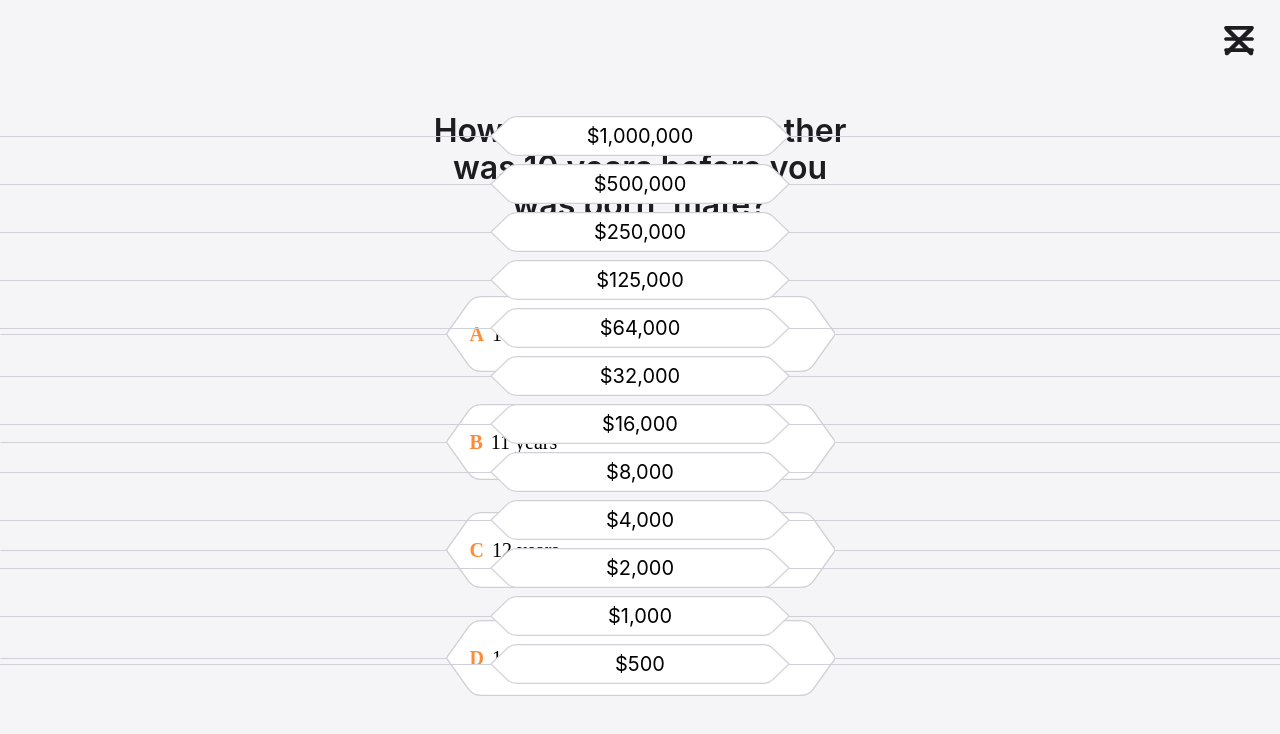
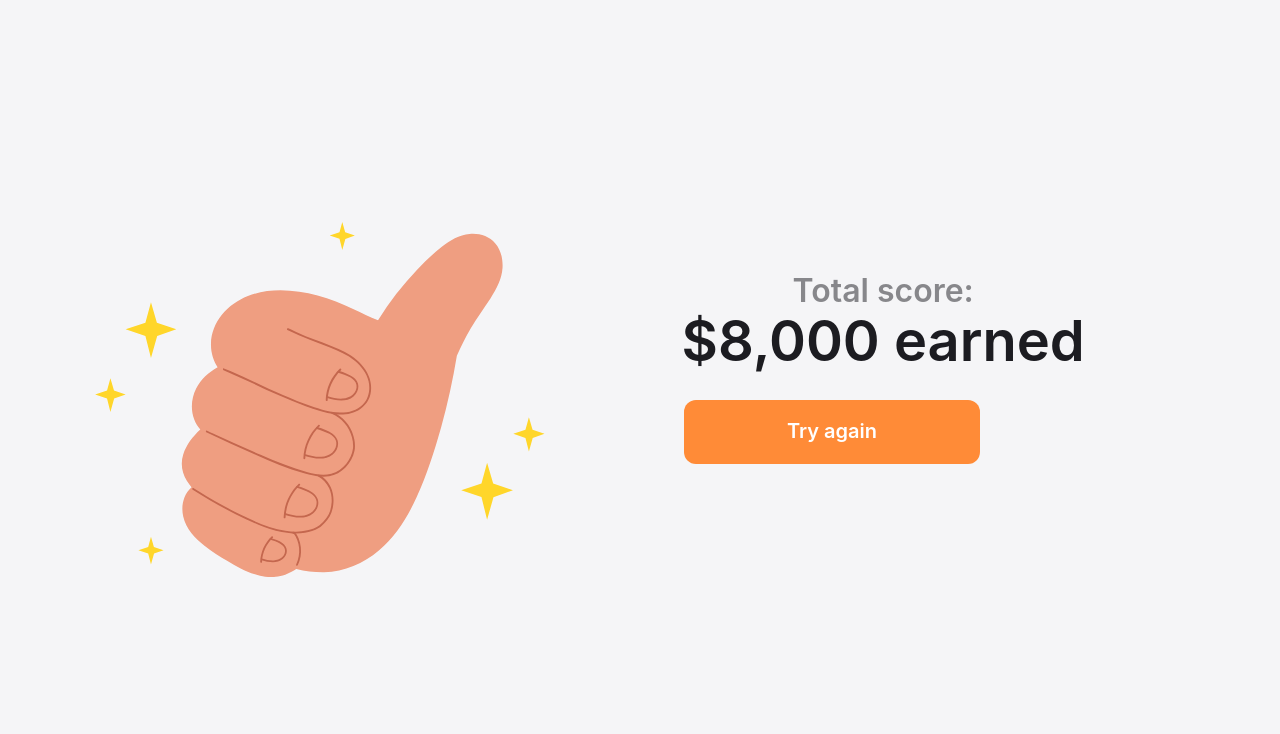
Before and after one commit to kyluk5/github-pages-demo, a React (Create React App) app: page / in a window 1280 px wide. Shown: the top 734 px of the page. Built offline with nearby package versions, Linux system fonts and the light colour scheme.

Commit message:
layout almoust done

```diff
--- a/src/components/App/App.js
+++ b/src/components/App/App.js
@@ -1,14 +1,14 @@
 import React from "react";
 // import Start from "../../containers/StartPage/Start";
-import QuestionsPage from "../../containers/QuestionPage/QuestionPage";
-// import TotalScore from "../../containers/TotalScorePage/TotalScore";
+// import QuestionsPage from "../../containers/QuestionPage/QuestionPage";
+import TotalScore from "../../containers/TotalScorePage/TotalScore";
 
 function App() {
   return (
     <>
       {/* <Start /> */}
-      <QuestionsPage />
-      {/* <TotalScore /> */}
+      {/* <QuestionsPage /> */}
+      <TotalScore />
     </>
   );
 }
--- a/src/components/FunctionalButton/FunctionalButton.module.css
+++ b/src/components/FunctionalButton/FunctionalButton.module.css
@@ -37,3 +37,17 @@
         font-size: 20px;
     }
 }
+
+@media(min-width:1280px) {
+    .functional_button {
+        top: 50%;
+        left: 65%;
+        width: 296px;
+        height: 64px;
+        border-radius: 12px;
+
+        font-weight: 600;
+        font-size: 20px;
+        cursor: pointer;
+    }
+}
--- a/src/components/Menu/Menu.module.css
+++ b/src/components/Menu/Menu.module.css
@@ -110,3 +110,18 @@
         line-height: 40px;
     }
 }
+
+@media(min-width:1280px) {
+    .result_info {
+        width: 30vw;
+        position: absolute;
+        top: 0;
+        right: 0;
+        z-index: -1;
+        background-color: white;
+    }
+
+    .close {
+        display: none;
+    }
+}
--- a/src/components/Questions/Questions.module.css
+++ b/src/components/Questions/Questions.module.css
@@ -130,6 +130,34 @@
   }
 }
 
+@media(min-width:1280px) {
+  .menu_button {
+    display: none;
+  }
+
+  .background {
+    width: 70vw;
+  }
+
+  .question {
+    width: 624px;
+    height: 74px;
+    top: 133px;
+    text-align: left;
+  }
+
+  .button_wrapper {
+    flex-direction: row;
+    flex-wrap: wrap;
+    width: 828px;
+    top: 60%;
+  }
+
+  .choise_button::before {
+    width: 414px;
+  }
+}
+
 /* ==============animation menu==================== */
 
 .show {
--- a/src/containers/StartPage/Start.module.css
+++ b/src/containers/StartPage/Start.module.css
@@ -54,3 +54,22 @@
         width: 440px;
     }
 }
+
+@media(min-width: 1280px) {
+    .hand_gesture {
+        width: 451.61px;
+        height: 356.59px;
+        top: 45%;
+        left: 30%;
+        transform: translate(-50%, -50%);
+    }
+
+    .title {
+        top: 35%;
+        left: 70%;
+        font-weight: 600;
+        font-size: 56px;
+        width: 456px;
+        text-align: left;
+    }
+}
--- a/src/containers/TotalScorePage/TotalScore.module.css
+++ b/src/containers/TotalScorePage/TotalScore.module.css
@@ -60,8 +60,8 @@
 
 @media(min-width:768px) {
     .cool {
-        width: 322px;
-        height: 344px;
+        width: 451.61px;
+        height: 356.59px;
     }
 
     .score_info {
@@ -80,3 +80,16 @@
         font-size: 56px;
     }
 }
+
+@media(min-width:1280px) {
+    .cool {
+        top: 50%;
+        left: 25%;
+        transform: translate(-50%, -50%);
+    }
+
+    .score_info {
+        top: 34%;
+        left: 69%;
+    }
+}
```
